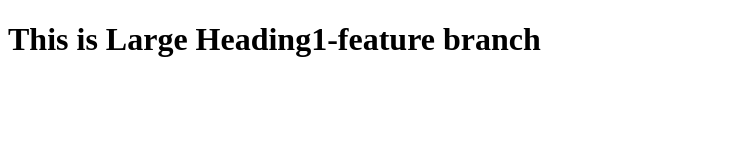
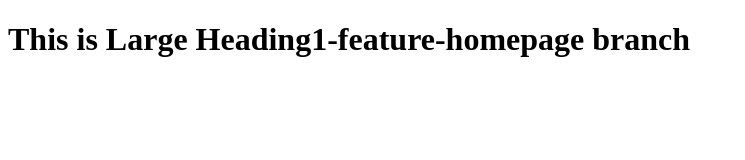
Before and after one commit to Santhoshiakula/git-demo2, a plain HTML site: page index.html in a window 1280 px wide. Shown: the whole page, without its empty margins (0-745 px from the left). Drawn offline with Linux system fonts and the light colour scheme.

Commit message:
Update homepage heading

```diff
--- a/index.html
+++ b/index.html
@@ -6,6 +6,6 @@
     <title>Git Document</title>
 </head>
 <body>
-    <h1>This is Large Heading1-feature branch</h1>
+    <h1>This is Large Heading1-feature-homepage branch</h1>
 </body>
 </html>
```
